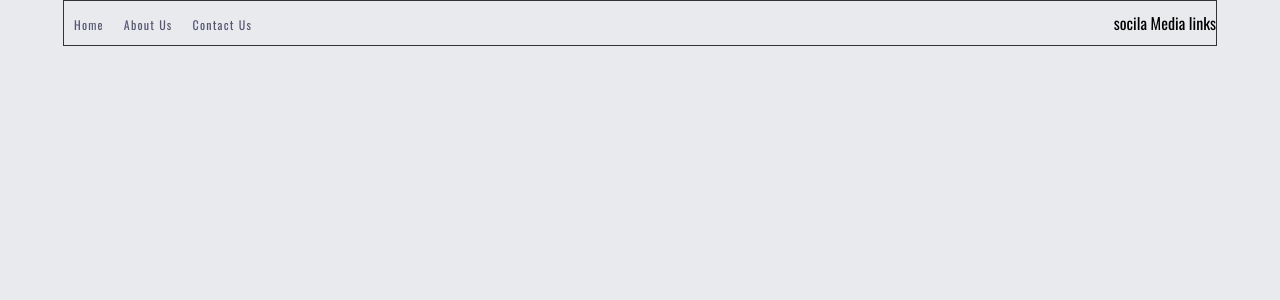
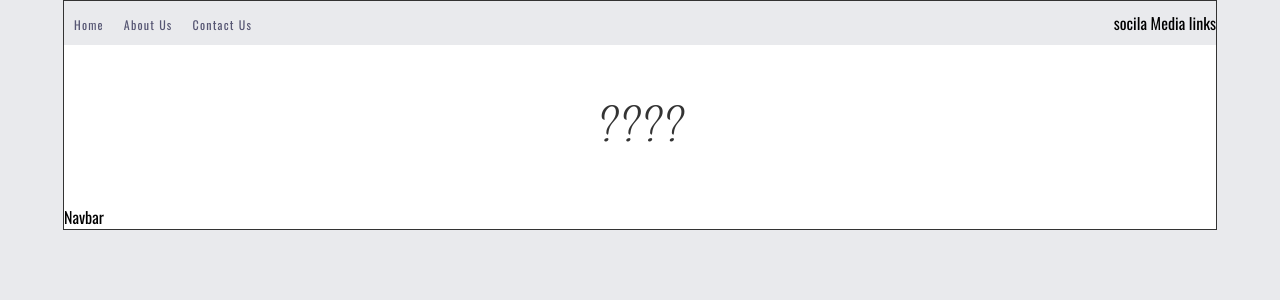
Before and after one commit to gitaro-p/react-blog-project, a React (Create React App) app: page / in a window 1280 px wide. Shown: the top 300 px of the page. Built offline with nearby package versions, Linux system fonts and the light colour scheme.

Commit message:
navigation & hero

```diff
--- a/src/App.js
+++ b/src/App.js
@@ -1,10 +1,14 @@
 import React from 'react';
 import './App.css';
 import Home from './containers/Home';
+import Header from './components/Header';
+import Hero from './components/Hero';
 
 function App() {
   return (
     <div className="App">
+      <Header />
+      <Hero />
       <Home />
     </div>
   );
--- /dev/null
+++ b/src/components/Hero/index.js
@@ -0,0 +1,25 @@
+import React from 'react';
+import './style.css';
+import Card from '../UI/Card';
+import Logo from '../Logo';
+import Navbar from '../Navbar';
+
+/**
+ * @author
+ * @function Hero
+ **/
+
+const Hero = props => {
+  return (
+    <div>
+      <Card>
+        <div style={{ padding: '50px 0' }}>
+          <Logo />
+        </div>
+        <Navbar />
+      </Card>
+    </div>
+  );
+};
+
+export default Hero;
--- /dev/null
+++ b/src/components/Logo/index.js
@@ -0,0 +1,17 @@
+import React from 'react';
+import './style.css';
+
+/**
+ * @author
+ * @function Logo
+ **/
+
+const Logo = props => {
+  return (
+    <div className="logo">
+      <a href="#">????</a>
+    </div>
+  );
+};
+
+export default Logo;
--- /dev/null
+++ b/src/components/Logo/style.css
@@ -0,0 +1,9 @@
+.logo {
+  text-align: center;
+}
+.logo a {
+  font-family: 'Dancing Script', cursive;
+  font-size: 50px;
+  text-decoration: none;
+  color: #333;
+}
--- /dev/null
+++ b/src/components/Navbar/index.js
@@ -0,0 +1,12 @@
+import React from 'react';
+
+/**
+ * @author
+ * @function Navbar
+ **/
+
+const Navbar = props => {
+  return <div>Navbar</div>;
+};
+
+export default Navbar;
--- /dev/null
+++ b/src/components/UI/Card/index.js
@@ -0,0 +1,21 @@
+import React from 'react';
+import './style.css';
+
+/**
+ * @author
+ * @function Card
+ **/
+
+const Card = props => {
+  return (
+    <div
+      className="card"
+      style={{ width: props.width ? props.width : '100%' }}
+      {...props}
+    >
+      {props.children}
+    </div>
+  );
+};
+
+export default Card;
--- /dev/null
+++ b/src/components/UI/Card/style.css
@@ -0,0 +1,4 @@
+.card {
+  width: 100%;
+  background: #fff;
+}
--- a/src/containers/Home/index.js
+++ b/src/containers/Home/index.js
@@ -1,13 +1,8 @@
 import React from 'react';
 import './style.css';
-import Header from '../../components/Header';
 
 const Home = props => {
-  return (
-    <div>
-      <Header />
-    </div>
-  );
+  return <div></div>;
 };
 
 export default Home;
```
Also changed, not shown: src/components/Hero/style.css (added), src/components/Navbar/style.css (added), 1 other file (tests, documents, lock files or other folders).
